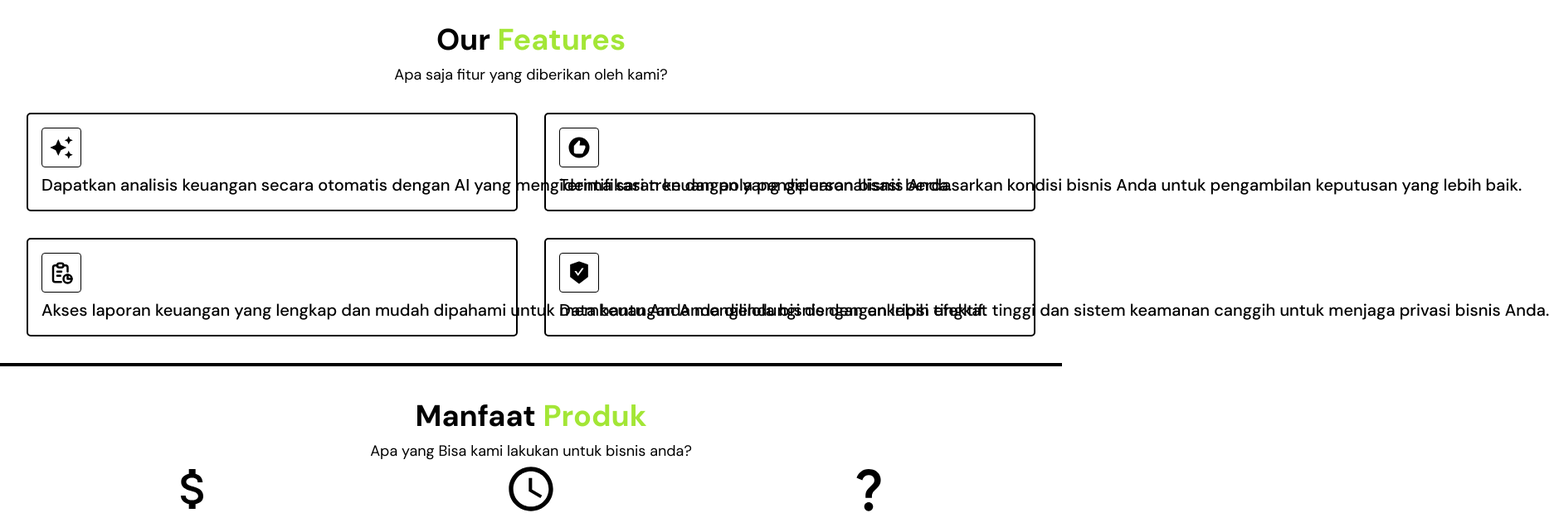
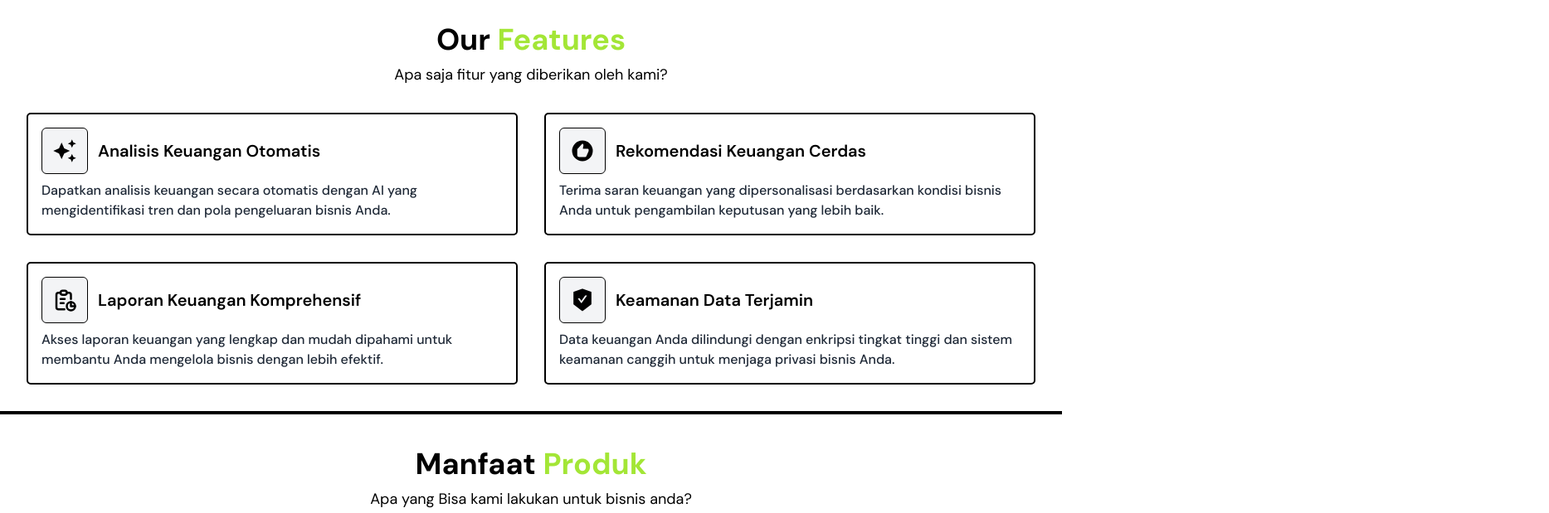
Before and after one commit to The-Triple-R/berjuang-ui, a Next.js app: page / in a window 1280 px wide. Shown: the part 880-1499 px from the top of the page at 83% size, 1867 px wide, since content can reach past the window. Built offline with nearby package versions, Linux system fonts and the light colour scheme.

Commit message:
clean: remove unused css

```diff
--- a/components/FeatureCard.jsx
+++ b/components/FeatureCard.jsx
@@ -1,18 +1,24 @@
 import React from 'react';
 import PropTypes from 'prop-types';
 
-function FeatureCard({children, description}) {
+function FeatureCard({ children, title, description }) {
   return (
-    <div className='text-mtext bg-transparent border-2 border-border hover:translate-x-reverseBoxShadowX hover:translate-y-reverseBoxShadowY hover:shadow-shadow items-center justify-center whitespace-nowrap rounded-base *:font-base ring-offset-white transition-all gap-2 focus-visible:outline-none focus-visible:ring-2 focus-visible:ring-black focus-visible:ring-offset-2 disabled:pointer-events-none disabled:opacity-50 p-4'>
-      <div className='border-border p-2 border inline-block rounded text-3xl'>{children}</div>
-      <div className='text-xl'>{description}</div>
+    <div className='text-mtext bg-white border-2 border-border hover:translate-x-reverseBoxShadowX hover:translate-y-reverseBoxShadowY hover:shadow-shadow rounded-base *:font-base transition-all flex flex-col gap-2 p-4'>
+      <div className="flex items-center gap-3">
+        <div className="border border-border p-3 rounded-md text-3xl bg-gray-100">
+          {children}
+        </div>
+        <div className="text-xl font-semibold">{title}</div>
+      </div>
+      <p className="text-gray-800">{description}</p>
     </div>
   );
 }
 
 FeatureCard.propTypes = {
   children: PropTypes.node.isRequired,
-  description: PropTypes.string.isRequired
+  description: PropTypes.string.isRequired,
+  title: PropTypes.string.isRequired
 };
 
 export default FeatureCard;
```
